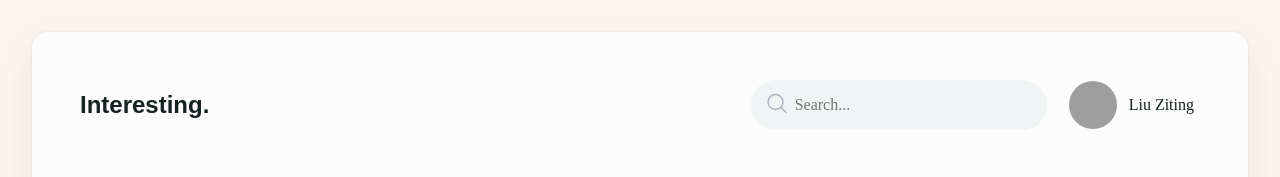
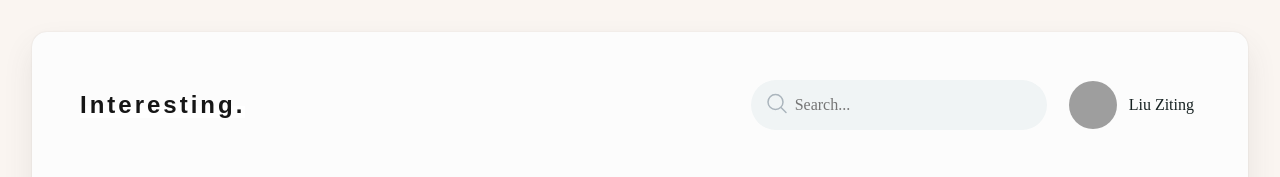
Before and after one commit to liu-ziting/website, a Vue app: page / in a window 1280 px wide. Shown: the top 177 px of the page. Built offline with nearby package versions, Linux system fonts and the light colour scheme; grey boxes are pictures that could not be loaded.

Commit message:
修改bug

```diff
--- a/src/App.vue
+++ b/src/App.vue
@@ -23,7 +23,9 @@ const navigateTo = (to: string) => {
     <div class="index">
         <div class="earmark-app">
             <header class="header">
-                <h1 class="header-logo">Interesting.</h1>
+                <h1 class="header-logo">
+                    <span @click="$router.push('/')" class="underlined underlined--offset">Interesting.</span>
+                </h1>
                 <div class="header-content">
                     <div class="header-search">
                         <input type="text" class="search-field" placeholder="Search..." />
@@ -86,9 +88,12 @@ const navigateTo = (to: string) => {
     display: flex;
     align-items: center;
     .header-logo {
-        font-family: 'Lora', sans-serif;
-        font-weight: 700;
-        font-size: 1.5rem;
+        span {
+            font-family: 'Lora', sans-serif;
+            font-weight: 700;
+            font-size: 1.5rem;
+            cursor: pointer;
+        }
     }
 
     .header-content {
--- a/src/assets/styles/hover.scss
+++ b/src/assets/styles/hover.scss
@@ -1,6 +1,6 @@
  $white: rgba(255, 255, 255, 0.9);
  $black: #161616;
- $yellow: #ffff00;
+ $yellow: #f29873;
  .underlined {
      color: $black;
      flex: 1;
--- a/src/assets/styles/main.css
+++ b/src/assets/styles/main.css
@@ -149,7 +149,3 @@ a {
     color: inherit;
     text-decoration: none;
 }
-
-a:hover {
-    color: #000;
-}
```
